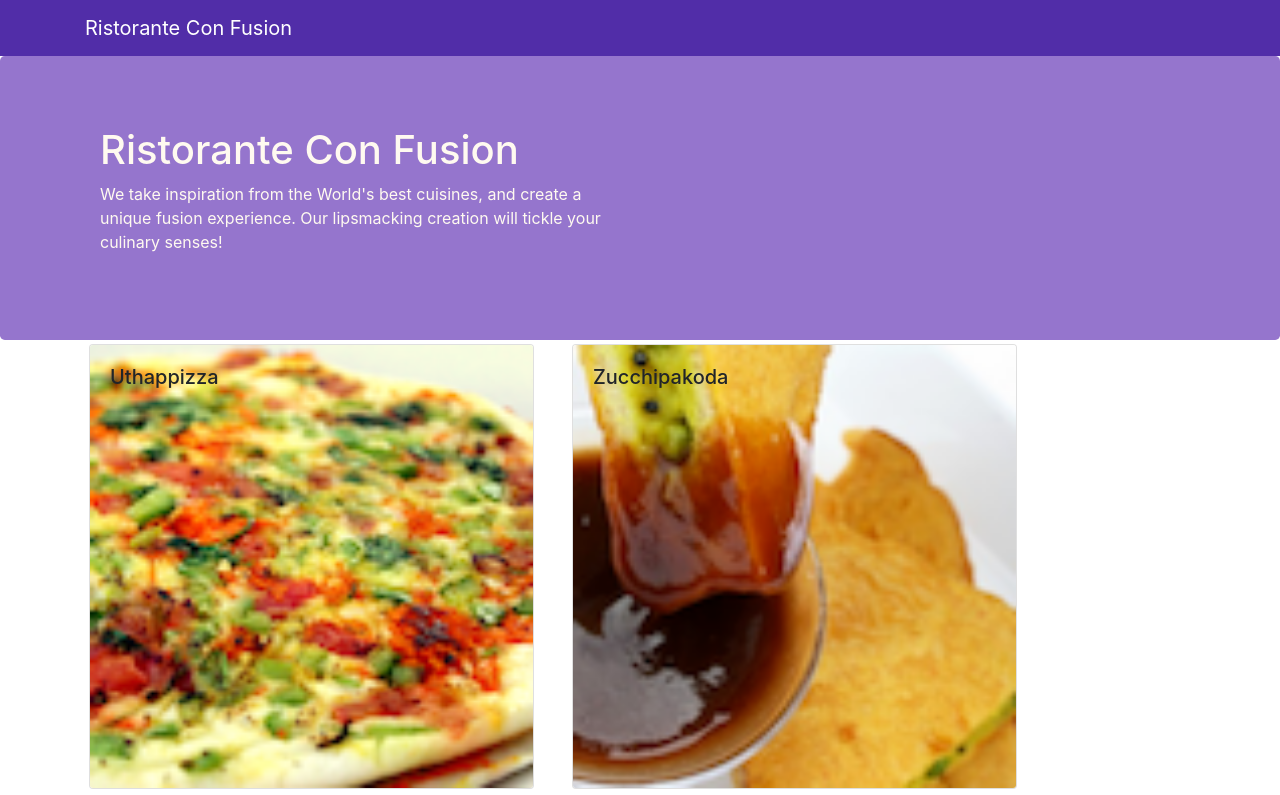
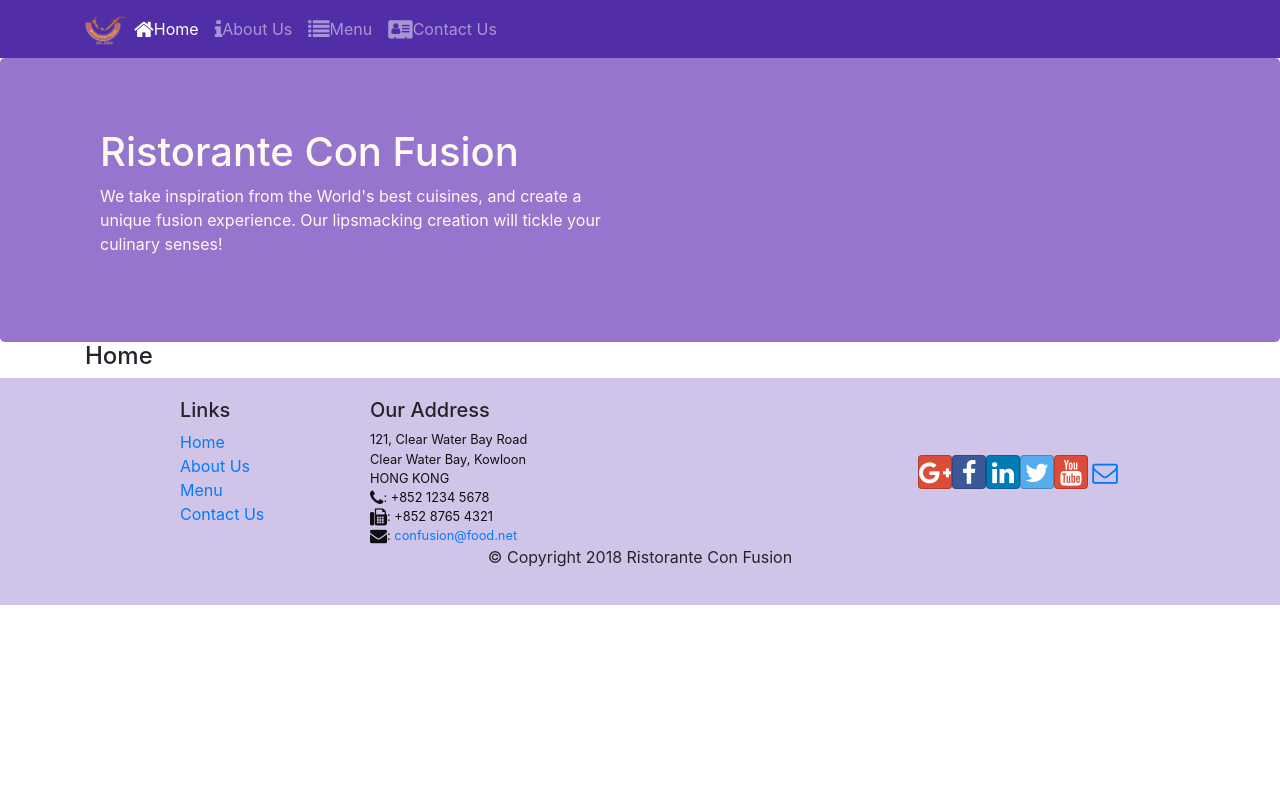
Before and after one commit to johnsethsalazar/react-conFusion, a React (Create React App) app: page /home in a window 1280 px wide. Shown: the top 795 px of the page. Built offline with nearby package versions, Linux system fonts and the light colour scheme.

Commit message:
React Router

```diff
--- a/package.json
+++ b/package.json
@@ -12,6 +12,7 @@
     "react": "^18.2.0",
     "react-dom": "^18.2.0",
     "react-popper": "0.9.2",
+    "react-router-dom": "4.2.2",
     "react-scripts": "5.0.1",
     "reactstrap": "5.0.0",
     "web-vitals": "^2.1.0"
--- a/src/App.js
+++ b/src/App.js
@@ -1,14 +1,17 @@
 import Main from './components/MainComponent';
 import './App.css';
 import { Component } from 'react';
+import { BrowserRouter } from 'react-router-dom';
 
 class App extends Component {
 
   render(){
     return (
-      <div className="App">
-        <Main/>
-      </div>
+      <BrowserRouter>
+        <div className="App">
+          <Main/>
+        </div>
+      </BrowserRouter>
     );
   }
 }
--- a/src/components/FooterComponent.js
+++ b/src/components/FooterComponent.js
@@ -1,4 +1,5 @@
 import React from 'react';
+import { Link } from 'react-router-dom';
 
 function Footer(props) {
     return(
@@ -8,10 +9,10 @@
                 <div className="col-4 offset-1 col-sm-2">
                     <h5>Links</h5>
                     <ul className="list-unstyled">
-                        <li><a href="#">Home</a></li>
-                        <li><a href="#">About</a></li>
-                        <li><a href="#">Menu</a></li>
-                        <li><a href="contactus.html">Contact</a></li>
+                        <li><Link to="/home">Home</Link></li>
+                        <li><Link to="/aboutus">About Us</Link></li>
+                        <li><Link to="/menu">Menu</Link></li>
+                        <li><Link to="/contactus">Contact Us</Link></li>
                     </ul>
                 </div>
                 <div className="col-7 col-sm-5">
--- a/src/components/HeaderComponent.js
+++ b/src/components/HeaderComponent.js
@@ -1,15 +1,60 @@
 import React, {Component} from "react";
-import {Navbar, NavbarBrand, Jumbotron} from 'reactstrap';
+import {Navbar, NavbarBrand, Jumbotron, Nav, NavbarToggler, Collapse, NavItem} from 'reactstrap';
+import { NavLink } from "react-router-dom";
 
 //<></> or <React.Fragment></React.Fragment>
 
 class Header extends Component{
+
+    constructor(props){
+        super(props);
+        this.state = {
+            isNavOpen: false //A state that renders a mobile nav bar to collapse initially. When <NavbarToggler onClick={this.toggleNav} /> the value of this state will be changed. See <Collapse isOpen={this.state.isNavOpen} navbar>
+        }
+        //Binding - This toggleNav is now pointing/binding to toggleNav() function.
+        this.toggleNav = this.toggleNav.bind(this)
+    }
+
+    //changes isNavOpen state to true or false.
+    toggleNav(){
+        this.setState({
+            isNavOpen: !this.state.isNavOpen
+        });
+    }
+
     render(){
         return(
             <>
-            <Navbar dark>
+            <Navbar dark expand="md">
                 <div className='container'>
-                    <NavbarBrand href="/">Ristorante Con Fusion</NavbarBrand>
+                    <NavbarToggler onClick={this.toggleNav} />
+                    <NavbarBrand className="mr-auto" href="/">
+                        <img src="assets/images/logo.png" height="30" width="41" alt="Ristorante Con Fusion" />
+                    </NavbarBrand>
+                    <Collapse isOpen={this.state.isNavOpen} navbar>
+                        <Nav navbar>
+                            <NavItem>
+                                <NavLink className="nav-link" to="/home">
+                                    <span className="fa fa-home fa-lg"></span>Home
+                                </NavLink>
+                            </NavItem>
+                            <NavItem>
+                                <NavLink className="nav-link" to="/aboutus">
+                                    <span className="fa fa-info fa-lg"></span>About Us
+                                </NavLink>
+                            </NavItem>
+                            <NavItem>
+                                <NavLink className="nav-link" to="/menu">
+                                    <span className="fa fa-list fa-lg"></span>Menu
+                                </NavLink>
+                            </NavItem>
+                            <NavItem>
+                                <NavLink className="nav-link" to="/contactus">
+                                    <span className="fa fa-address-card fa-lg"></span>Contact Us
+                                </NavLink>
+                            </NavItem>
+                        </Nav>
+                    </Collapse>
                 </div>
             </Navbar>
             <Jumbotron>
--- /dev/null
+++ b/src/components/HomeComponent.js
@@ -0,0 +1,11 @@
+import React from "react";
+
+function Home(props){
+    return(
+        <div className="container">
+            <h4>Home</h4>
+        </div>
+    );
+}
+
+export default Home;
--- a/src/components/MainComponent.js
+++ b/src/components/MainComponent.js
@@ -4,6 +4,8 @@
 import Header from './HeaderComponent';
 import Footer from './FooterComponent';
 import DishDetail from './DishDetailComponent';
+import Home from './HomeComponent';
+import { Switch, Route, Redirect } from 'react-router-dom';
 
 class Main extends Component {
   constructor(props){
@@ -11,22 +13,24 @@
 
     this.state = {
       dishes: DISHES,
-      selectedDish: null
     };
   }
 
-  onDishSelect(dishId) {
-    this.setState({ selectedDish: dishId });
-}
+  render(){
+    const Homepage = () =>{
+      return(
+        <Home />
+      );
+    }
 
-  render(){
     return (
       <div className="App">
         <Header />
-        <Menu dishes={this.state.dishes}
-            onClick={(dishId) => this.onDishSelect(dishId)}/>
-        <DishDetail
-            dish={this.state.dishes.filter((dish) => dish.id === this.state.selectedDish)[0]}/>
+        <Switch>
+          <Route path="/home" component={Homepage} />
+          <Route exact path="/menu" component={() =><Menu dishes={this.state.dishes}/>} />
+          <Redirect to="/home" />
+        </Switch>
         <Footer />
       </div>
     );
```
Also changed, not shown: 1 other file (tests, documents, lock files or other folders).
